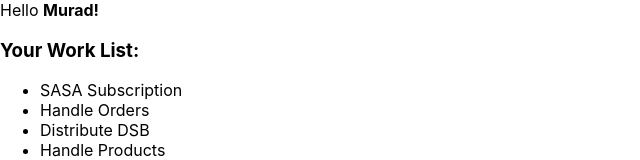
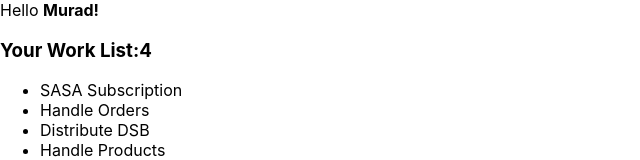
Before and after one commit to murad-faridi/bootcamp2020, a React (Create React App) app: page / in a window 1280 px wide. Shown: the top 160 px of the page, without its empty margins (0-640 px from the left). Built offline with nearby package versions, Linux system fonts and the light colour scheme.

Commit message:
assignment

```diff
--- a/src/index.js
+++ b/src/index.js
@@ -5,7 +5,7 @@ import './index.css';
 function Hi(){
 	return 	<div>
 				Hello <strong>Murad!</strong>
-				<h3>Your Work List:</h3>
+				<h3>Your Work List:{1+1+1+1}</h3>
 				<ul>
 					<li>SASA Subscription</li>
 					<li>Handle Orders</li>
```
